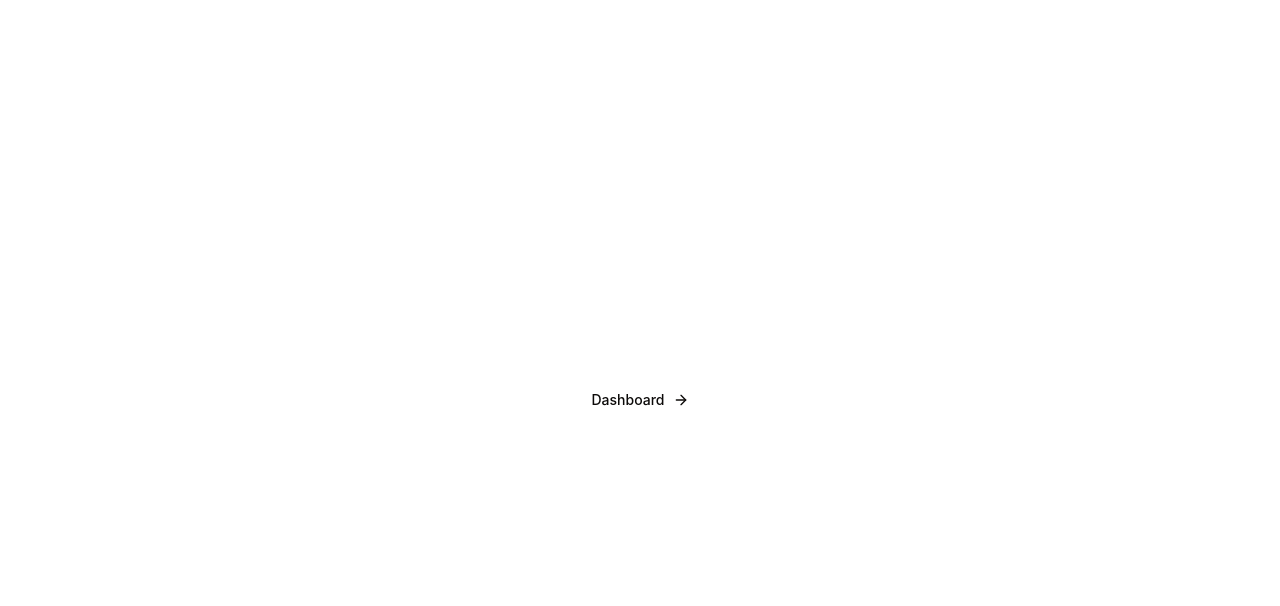
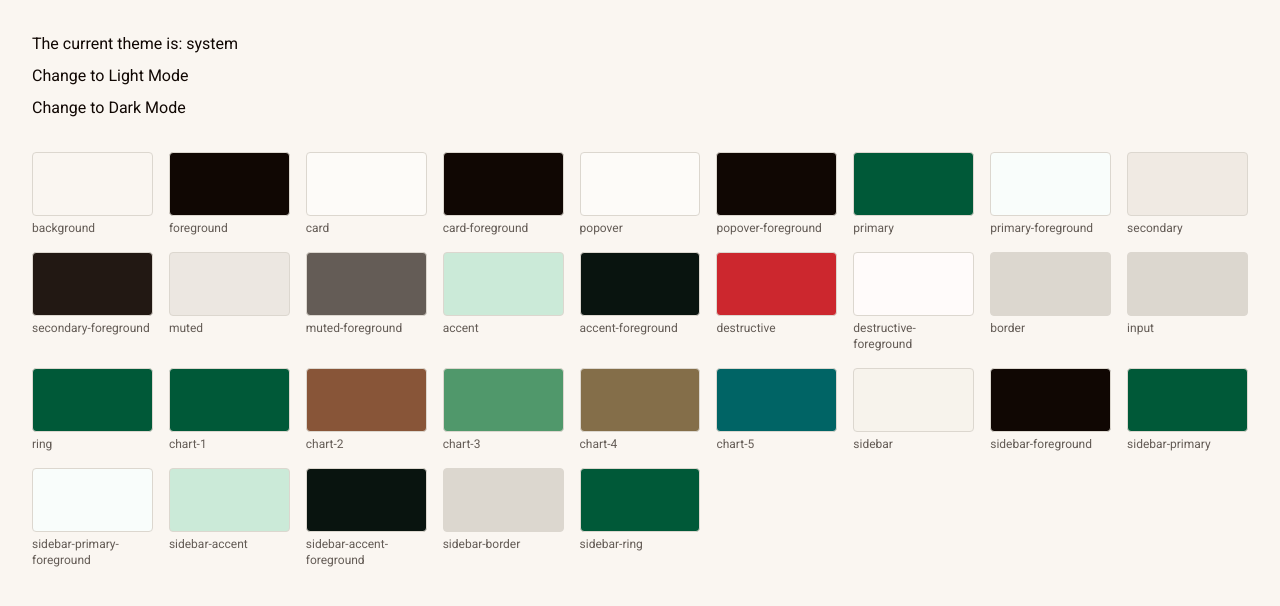
Before and after one commit to jonathanrose18/arbeitsraum, a Next.js app in the folder apps/web/: page / in a window 1280 px wide. Shown: the top 606 px of the page. Built offline with nearby package versions, Linux system fonts and the light colour scheme.

Commit message:
refactor: update global styles

```diff
--- a/apps/web/app/(auth)/sign-in/page.tsx
+++ /dev/null
@@ -1,3 +0,0 @@
-export default function SignIn() {
-  return null
-}
--- a/apps/web/app/globals.css
+++ b/apps/web/app/globals.css
@@ -1,11 +1,13 @@
 @import "tailwindcss";
 @import "tw-animate-css";
+@import "shadcn/tailwind.css";
 
 @custom-variant dark (&:is(.dark *));
 
 @theme inline {
   --font-sans: var(--font-sans);
   --font-mono: var(--font-mono);
+  --font-serif: var(--font-serif);
   --color-background: var(--background);
   --color-foreground: var(--foreground);
   --color-card: var(--card);
@@ -38,88 +40,92 @@
   --color-sidebar-accent-foreground: var(--sidebar-accent-foreground);
   --color-sidebar-border: var(--sidebar-border);
   --color-sidebar-ring: var(--sidebar-ring);
---radius-sm: calc(var(--radius) - 4px);
---radius-md: calc(var(--radius) - 2px);
+  --radius-sm: calc(var(--radius) * 0.5);
+  --radius-md: calc(var(--radius) * 0.75);
   --radius-lg: var(--radius);
---radius-xl: calc(var(--radius) + 4px);
---radius-2xl: calc(var(--radius) + 8px);
---radius-3xl: calc(var(--radius) + 12px);
---radius-4xl: calc(var(--radius) + 16px);
+  --radius-xl: calc(var(--radius) * 1);
+  --radius-2xl: calc(var(--radius) * 1.5);
+  --radius-3xl: calc(var(--radius) * 2);
+  --radius-4xl: calc(var(--radius) * 2.5);
 }
 
 :root {
-  --background: oklch(1 0 0);
---foreground: oklch(0.147 0.004 49.25);
---card: oklch(1 0 0);
---card-foreground: oklch(0.147 0.004 49.25);
---popover: oklch(1 0 0);
---popover-foreground: oklch(0.147 0.004 49.25);
---primary: oklch(0.216 0.006 56.043);
---primary-foreground: oklch(0.985 0.001 106.423);
---secondary: oklch(0.97 0.001 106.424);
---secondary-foreground: oklch(0.216 0.006 56.043);
---muted: oklch(0.97 0.001 106.424);
---muted-foreground: oklch(0.553 0.013 58.071);
---accent: oklch(0.97 0.001 106.424);
---accent-foreground: oklch(0.216 0.006 56.043);
---destructive: oklch(0.577 0.245 27.325);
---border: oklch(0.923 0.003 48.717);
---input: oklch(0.923 0.003 48.717);
---ring: oklch(0.709 0.01 56.259);
---chart-1: oklch(0.646 0.222 41.116);
---chart-2: oklch(0.6 0.118 184.704);
---chart-3: oklch(0.398 0.07 227.392);
---chart-4: oklch(0.828 0.189 84.429);
---chart-5: oklch(0.769 0.188 70.08);
+  --background: oklch(0.975 0.008 80);
+  --foreground: oklch(0.14 0.020 50);
+  --card: oklch(0.99 0.005 80);
+  --card-foreground: oklch(0.14 0.020 50);
+  --popover: oklch(0.99 0.005 80);
+  --popover-foreground: oklch(0.14 0.020 50);
+  --primary: oklch(0.40 0.110 165);
+  --primary-foreground: oklch(0.99 0.005 165);
+  --secondary: oklch(0.94 0.012 75);
+  --secondary-foreground: oklch(0.22 0.018 50);
+  --muted: oklch(0.93 0.010 75);
+  --muted-foreground: oklch(0.48 0.014 60);
+  --accent: oklch(0.91 0.040 160);
+  --accent-foreground: oklch(0.18 0.020 165);
+  --destructive: oklch(0.55 0.200 25);
+  --destructive-foreground: oklch(0.99 0.005 25);
+  --border: oklch(0.88 0.012 75);
+  --input: oklch(0.88 0.012 75);
+  --ring: oklch(0.40 0.110 165);
+  --chart-1: oklch(0.40 0.110 165);
+  --chart-2: oklch(0.50 0.080 50);
+  --chart-3: oklch(0.62 0.100 155);
+  --chart-4: oklch(0.55 0.060 80);
+  --chart-5: oklch(0.45 0.090 195);
   --radius: 0.625rem;
---sidebar: oklch(0.985 0.001 106.423);
---sidebar-foreground: oklch(0.147 0.004 49.25);
---sidebar-primary: oklch(0.216 0.006 56.043);
---sidebar-primary-foreground: oklch(0.985 0.001 106.423);
---sidebar-accent: oklch(0.97 0.001 106.424);
---sidebar-accent-foreground: oklch(0.216 0.006 56.043);
---sidebar-border: oklch(0.923 0.003 48.717);
---sidebar-ring: oklch(0.709 0.01 56.259);
+  --sidebar: oklch(0.965 0.010 78);
+  --sidebar-foreground: oklch(0.14 0.020 50);
+  --sidebar-primary: oklch(0.40 0.110 165);
+  --sidebar-primary-foreground: oklch(0.99 0.005 165);
+  --sidebar-accent: oklch(0.91 0.040 160);
+  --sidebar-accent-foreground: oklch(0.18 0.020 165);
+  --sidebar-border: oklch(0.88 0.012 75);
+  --sidebar-ring: oklch(0.40 0.110 165);
 }
 
 .dark {
-  --background: oklch(0.147 0.004 49.25);
---foreground: oklch(0.985 0.001 106.423);
---card: oklch(0.216 0.006 56.043);
---card-foreground: oklch(0.985 0.001 106.423);
---popover: oklch(0.216 0.006 56.043);
---popover-foreground: oklch(0.985 0.001 106.423);
---primary: oklch(0.923 0.003 48.717);
---primary-foreground: oklch(0.216 0.006 56.043);
---secondary: oklch(0.268 0.007 34.298);
---secondary-foreground: oklch(0.985 0.001 106.423);
---muted: oklch(0.268 0.007 34.298);
---muted-foreground: oklch(0.709 0.01 56.259);
---accent: oklch(0.268 0.007 34.298);
---accent-foreground: oklch(0.985 0.001 106.423);
---destructive: oklch(0.704 0.191 22.216);
+  --background: oklch(0.11 0.015 55);
+  --foreground: oklch(0.92 0.010 70);
+  --card: oklch(1 0 0 / 4%);
+  --card-foreground: oklch(0.92 0.010 70);
+  --popover: oklch(0.14 0.016 55);
+  --popover-foreground: oklch(0.92 0.010 70);
+  --primary: oklch(0.62 0.140 165);
+  --primary-foreground: oklch(0.11 0.015 55);
+  --secondary: oklch(1 0 0 / 8%);
+  --secondary-foreground: oklch(0.92 0.010 70);
+  --muted: oklch(1 0 0 / 6%);
+  --muted-foreground: oklch(0.55 0.012 60);
+  --accent: oklch(1 0 0 / 9%);
+  --accent-foreground: oklch(0.92 0.010 70);
+  --destructive: oklch(0.60 0.200 25);
+  --destructive-foreground: oklch(0.11 0.015 55);
   --border: oklch(1 0 0 / 10%);
---input: oklch(1 0 0 / 15%);
---ring: oklch(0.553 0.013 58.071);
---chart-1: oklch(0.488 0.243 264.376);
---chart-2: oklch(0.696 0.17 162.48);
---chart-3: oklch(0.769 0.188 70.08);
---chart-4: oklch(0.627 0.265 303.9);
---chart-5: oklch(0.645 0.246 16.439);
---sidebar: oklch(0.216 0.006 56.043);
---sidebar-foreground: oklch(0.985 0.001 106.423);
---sidebar-primary: oklch(0.488 0.243 264.376);
---sidebar-primary-foreground: oklch(0.985 0.001 106.423);
---sidebar-accent: oklch(0.268 0.007 34.298);
---sidebar-accent-foreground: oklch(0.985 0.001 106.423);
+  --input: oklch(1 0 0 / 10%);
+  --ring: oklch(0.62 0.140 165 / 50%);
+  --chart-1: oklch(0.62 0.140 165);
+  --chart-2: oklch(0.58 0.080 50);
+  --chart-3: oklch(0.70 0.100 155);
+  --chart-4: oklch(0.62 0.065 80);
+  --chart-5: oklch(0.56 0.095 195);
+  --radius: 0.625rem;
+  --sidebar: oklch(1 0 0 / 3.5%);
+  --sidebar-foreground: oklch(0.92 0.010 70);
+  --sidebar-primary: oklch(0.62 0.140 165);
+  --sidebar-primary-foreground: oklch(0.11 0.015 55);
+  --sidebar-accent: oklch(1 0 0 / 8%);
+  --sidebar-accent-foreground: oklch(0.92 0.010 70);
   --sidebar-border: oklch(1 0 0 / 10%);
---sidebar-ring: oklch(0.553 0.013 58.071);
+  --sidebar-ring: oklch(0.62 0.140 165 / 50%);
 }
 
 @layer base {
   * {
     @apply border-border outline-ring/50;
   }
+
   body {
     @apply bg-background text-foreground;
   }
--- a/apps/web/app/layout.tsx
+++ b/apps/web/app/layout.tsx
@@ -1,4 +1,11 @@
+import { Roboto } from 'next/font/google'
+import { ThemeProvider } from 'next-themes'
+
+import { cn } from '@/lib/utils'
+
 import './globals.css'
+
+const roboto = Roboto()
 
 export default function RootLayout({
   children,
@@ -6,8 +13,10 @@ export default function RootLayout({
   children: React.ReactNode
 }>) {
   return (
-    <html lang='en'>
-      <body>{children}</body>
+    <html lang='en' suppressHydrationWarning>
+      <body className={cn(roboto.className, 'antialiased')}>
+        <ThemeProvider attribute='class'>{children}</ThemeProvider>
+      </body>
     </html>
   )
 }
--- a/apps/web/app/page.tsx
+++ b/apps/web/app/page.tsx
@@ -1,17 +1,59 @@
-import Link from 'next/link'
-import { ArrowRightIcon } from 'lucide-react'
+'use client'
 
-import { Button } from '@/components/ui/button'
+import { ThemeChanger } from '@/components/theme-changer'
 
-export default async function Home() {
+const colors = [
+  { name: 'background', var: '--background' },
+  { name: 'foreground', var: '--foreground' },
+  { name: 'card', var: '--card' },
+  { name: 'card-foreground', var: '--card-foreground' },
+  { name: 'popover', var: '--popover' },
+  { name: 'popover-foreground', var: '--popover-foreground' },
+  { name: 'primary', var: '--primary' },
+  { name: 'primary-foreground', var: '--primary-foreground' },
+  { name: 'secondary', var: '--secondary' },
+  { name: 'secondary-foreground', var: '--secondary-foreground' },
+  { name: 'muted', var: '--muted' },
+  { name: 'muted-foreground', var: '--muted-foreground' },
+  { name: 'accent', var: '--accent' },
+  { name: 'accent-foreground', var: '--accent-foreground' },
+  { name: 'destructive', var: '--destructive' },
+  { name: 'destructive-foreground', var: '--destructive-foreground' },
+  { name: 'border', var: '--border' },
+  { name: 'input', var: '--input' },
+  { name: 'ring', var: '--ring' },
+  { name: 'chart-1', var: '--chart-1' },
+  { name: 'chart-2', var: '--chart-2' },
+  { name: 'chart-3', var: '--chart-3' },
+  { name: 'chart-4', var: '--chart-4' },
+  { name: 'chart-5', var: '--chart-5' },
+  { name: 'sidebar', var: '--sidebar' },
+  { name: 'sidebar-foreground', var: '--sidebar-foreground' },
+  { name: 'sidebar-primary', var: '--sidebar-primary' },
+  { name: 'sidebar-primary-foreground', var: '--sidebar-primary-foreground' },
+  { name: 'sidebar-accent', var: '--sidebar-accent' },
+  { name: 'sidebar-accent-foreground', var: '--sidebar-accent-foreground' },
+  { name: 'sidebar-border', var: '--sidebar-border' },
+  { name: 'sidebar-ring', var: '--sidebar-ring' },
+]
+
+export const force = 'dynamic'
+
+export default function Page() {
   return (
-    <main className='flex h-screen flex-col items-center justify-center'>
-      <Button asChild variant='ghost'>
-        <Link href='/~'>
-          <span>Dashboard</span>
-          <ArrowRightIcon />
-        </Link>
-      </Button>
-    </main>
+    <div className='bg-background min-h-screen p-8'>
+      <ThemeChanger />
+      <div className='mt-8 grid grid-cols-[repeat(auto-fill,minmax(120px,1fr))] gap-4'>
+        {colors.map(({ name, var: cssVar }) => (
+          <div key={name} className='flex flex-col gap-1'>
+            <div
+              className='border-border h-16 w-full rounded border'
+              style={{ background: `var(${cssVar})` }}
+            />
+            <span className='text-muted-foreground text-xs'>{name}</span>
+          </div>
+        ))}
+      </div>
+    </div>
   )
 }
--- /dev/null
+++ b/apps/web/components/theme-changer.tsx
@@ -0,0 +1,37 @@
+'use client'
+
+import { useTheme } from 'next-themes'
+import { useEffect, useState } from 'react'
+
+export function ThemeChanger() {
+  const { theme, setTheme } = useTheme()
+  const [mounted, setMounted] = useState(false)
+
+  useEffect(() => setMounted(true), [])
+
+  if (!mounted) return null
+
+  return (
+    <div className='flex flex-col gap-2'>
+      <span>The current theme is: {theme}</span>
+      <div>
+        <button
+          className='disabled:opacity-50'
+          disabled={theme === 'light'}
+          onClick={() => setTheme('light')}
+        >
+          Change to Light Mode
+        </button>
+      </div>
+      <div>
+        <button
+          className='disabled:opacity-50'
+          disabled={theme === 'dark'}
+          onClick={() => setTheme('dark')}
+        >
+          Change to Dark Mode
+        </button>
+      </div>
+    </div>
+  )
+}
--- a/apps/web/components/ui/button.tsx
+++ /dev/null
@@ -1,64 +0,0 @@
-import * as React from 'react'
-import { cva, type VariantProps } from 'class-variance-authority'
-import { Slot } from 'radix-ui'
-
-import { cn } from '@/lib/utils'
-
-const buttonVariants = cva(
-  "focus-visible:border-ring focus-visible:ring-ring/50 aria-invalid:border-destructive aria-invalid:ring-destructive/20 dark:aria-invalid:ring-destructive/40 inline-flex shrink-0 items-center justify-center gap-2 whitespace-nowrap rounded-md text-sm font-medium outline-none transition-all focus-visible:ring-[3px] disabled:pointer-events-none disabled:opacity-50 [&_svg:not([class*='size-'])]:size-4 [&_svg]:pointer-events-none [&_svg]:shrink-0",
-  {
-    variants: {
-      variant: {
-        default: 'bg-primary text-primary-foreground hover:bg-primary/90',
-        destructive:
-          'bg-destructive hover:bg-destructive/90 focus-visible:ring-destructive/20 dark:bg-destructive/60 dark:focus-visible:ring-destructive/40 text-white',
-        outline:
-          'bg-background shadow-xs hover:bg-accent hover:text-accent-foreground dark:border-input dark:bg-input/30 dark:hover:bg-input/50 border',
-        secondary:
-          'bg-secondary text-secondary-foreground hover:bg-secondary/80',
-        ghost:
-          'hover:bg-accent hover:text-accent-foreground dark:hover:bg-accent/50',
-        link: 'text-primary underline-offset-4 hover:underline',
-      },
-      size: {
-        default: 'h-9 px-4 py-2 has-[>svg]:px-3',
-        xs: "h-6 gap-1 rounded-md px-2 text-xs has-[>svg]:px-1.5 [&_svg:not([class*='size-'])]:size-3",
-        sm: 'h-8 gap-1.5 rounded-md px-3 has-[>svg]:px-2.5',
-        lg: 'h-10 rounded-md px-6 has-[>svg]:px-4',
-        icon: 'size-9',
-        'icon-xs': "size-6 rounded-md [&_svg:not([class*='size-'])]:size-3",
-        'icon-sm': 'size-8',
-        'icon-lg': 'size-10',
-      },
-    },
-    defaultVariants: {
-      variant: 'default',
-      size: 'default',
-    },
-  },
-)
-
-function Button({
-  className,
-  variant = 'default',
-  size = 'default',
-  asChild = false,
-  ...props
-}: React.ComponentProps<'button'> &
-  VariantProps<typeof buttonVariants> & {
-    asChild?: boolean
-  }) {
-  const Comp = asChild ? Slot.Root : 'button'
-
-  return (
-    <Comp
-      data-slot='button'
-      data-variant={variant}
-      data-size={size}
-      className={cn(buttonVariants({ variant, size, className }))}
-      {...props}
-    />
-  )
-}
-
-export { Button, buttonVariants }
--- a/apps/web/package.json
+++ b/apps/web/package.json
@@ -18,10 +18,12 @@
     "clsx": "^2.1.1",
     "lucide-react": "^0.577.0",
     "next": "16.1.5",
+    "next-themes": "^0.4.6",
     "radix-ui": "^1.4.3",
     "react": "^19.2.0",
     "react-dom": "^19.2.0",
-    "tailwind-merge": "^3.5.0"
+    "tailwind-merge": "^3.5.0",
+    "zod": "^4.3.6"
   },
   "devDependencies": {
     "@arbeitsraum/eslint-config": "workspace:*",
```
Also changed, not shown: 2 other files (tests, documents, lock files or other folders). Lines whose indentation alone changed are shown as unchanged.
